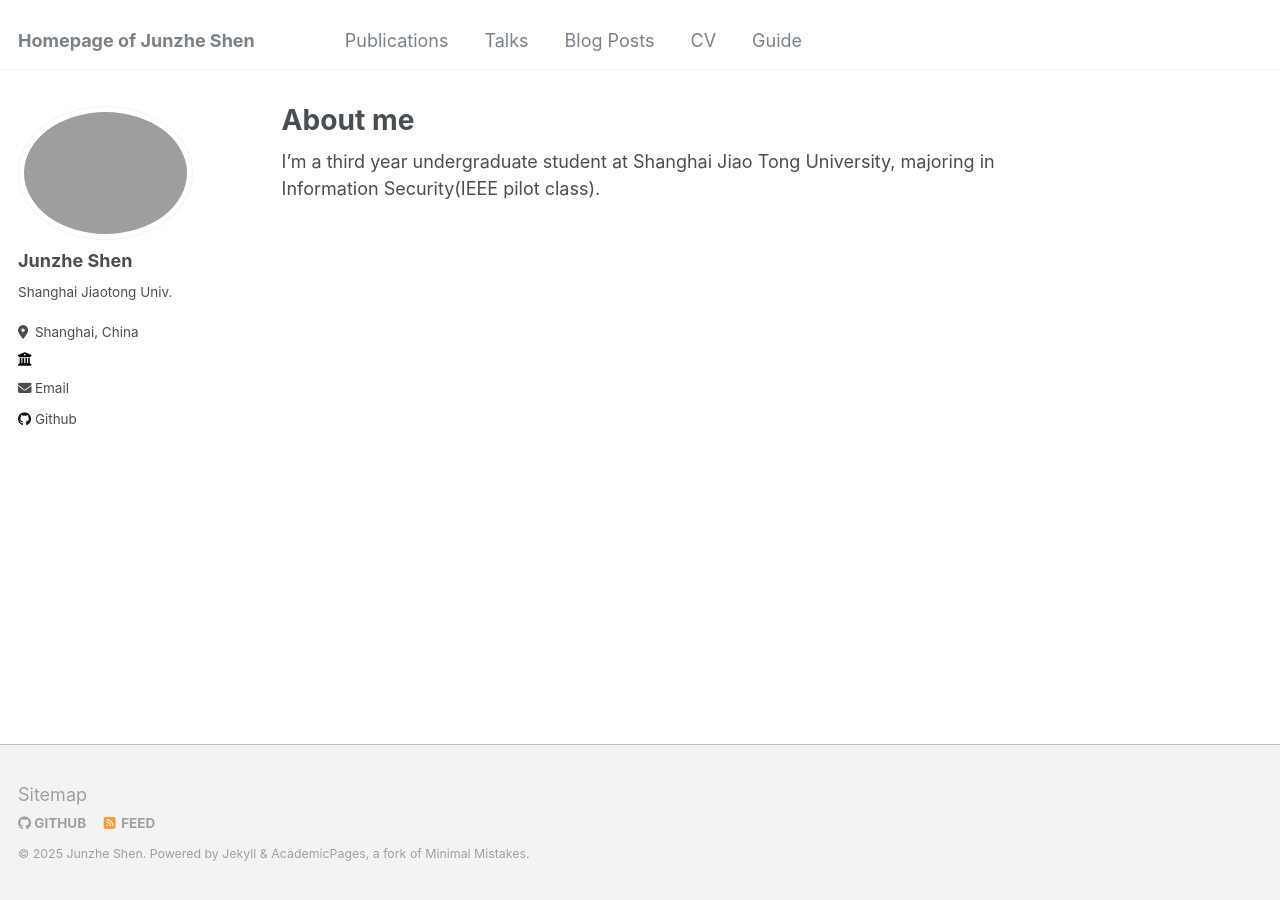
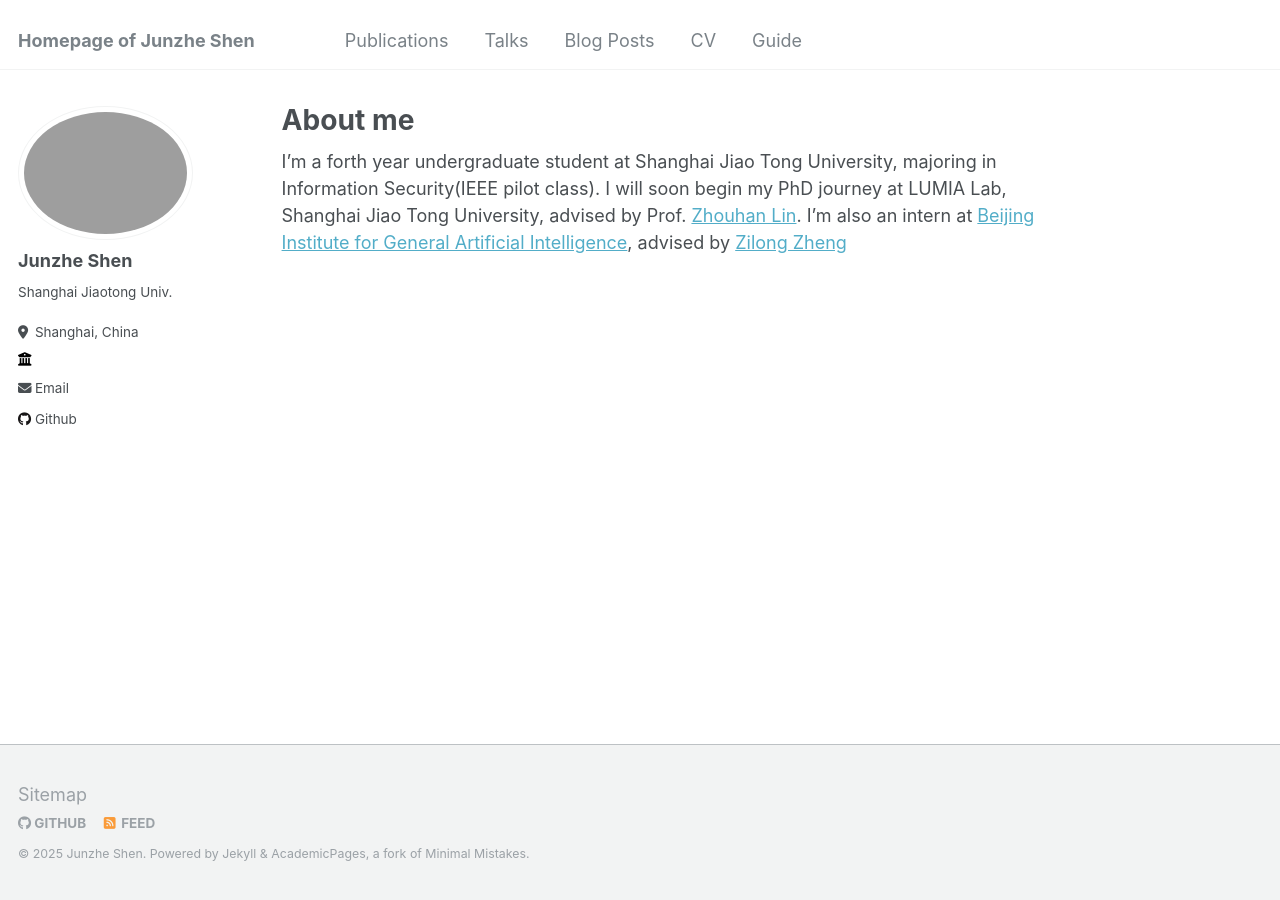
Before and after one commit to JunzheShen/junzheshen.github.io, a Jekyll site: the page built from _pages/about.md, in a window 1280 px wide. Built offline with Jekyll 4.4.1, drawn with Linux system fonts in a browser that asks for light colours.

Commit message:
update info

```diff
--- a/_pages/about.md
+++ b/_pages/about.md
@@ -7,4 +7,4 @@ redirect_from:
   - /about.html
 ---
 
-I'm a third year undergraduate student at Shanghai Jiao Tong University, majoring in Information Security(IEEE pilot class).
+I'm a forth year undergraduate student at Shanghai Jiao Tong University, majoring in Information Security(IEEE pilot class). I will soon begin my PhD journey at LUMIA Lab, Shanghai Jiao Tong University, advised by Prof. [Zhouhan Lin](https://hantek.github.io/). I'm also an intern at [Beijing Institute for General Artificial Intelligence](https://www.bigai.ai/), advised by [Zilong Zheng](https://zilongzheng.github.io/)
```
Also changed, not shown: _pages/cv.md (+0 -6 lines), 1 other file.
